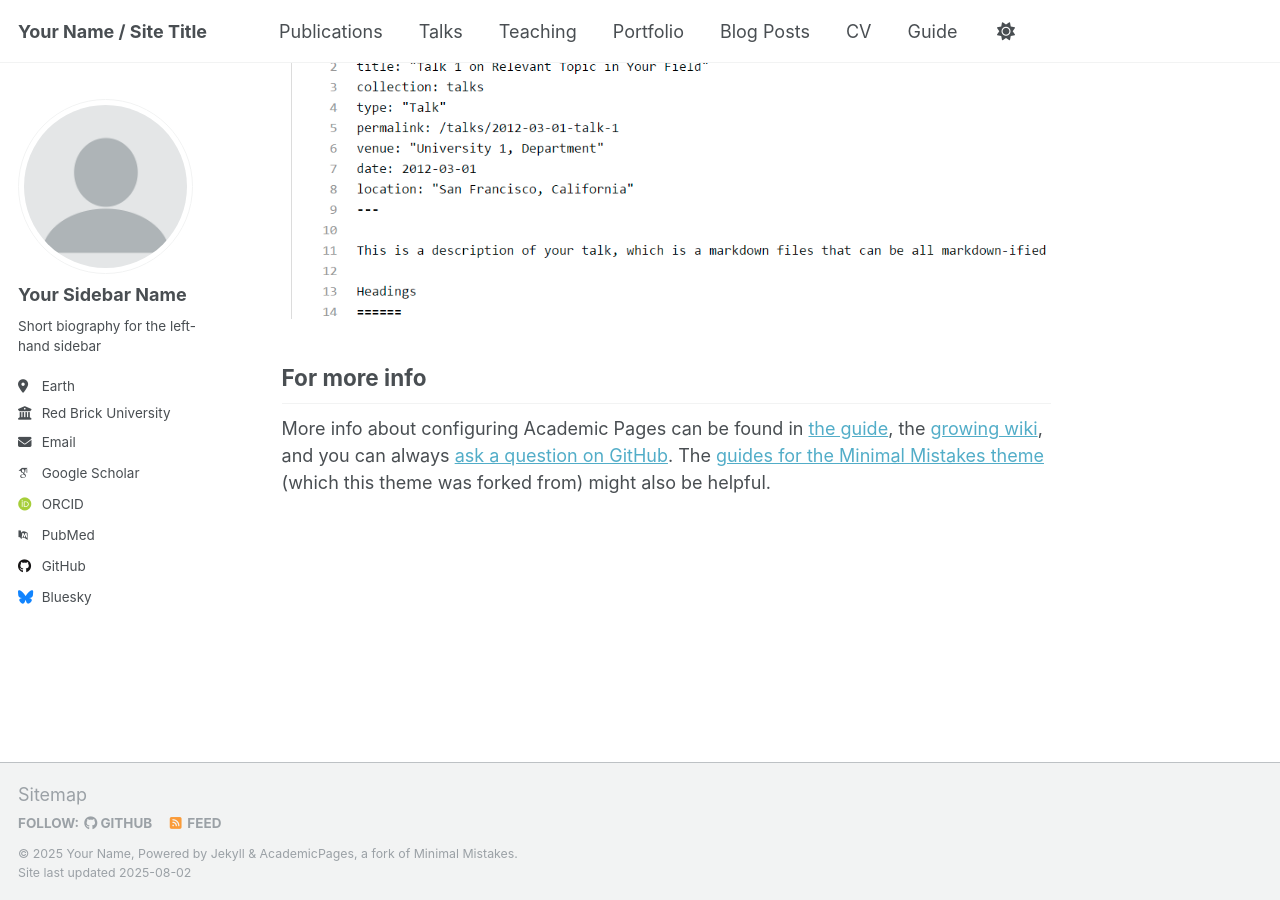
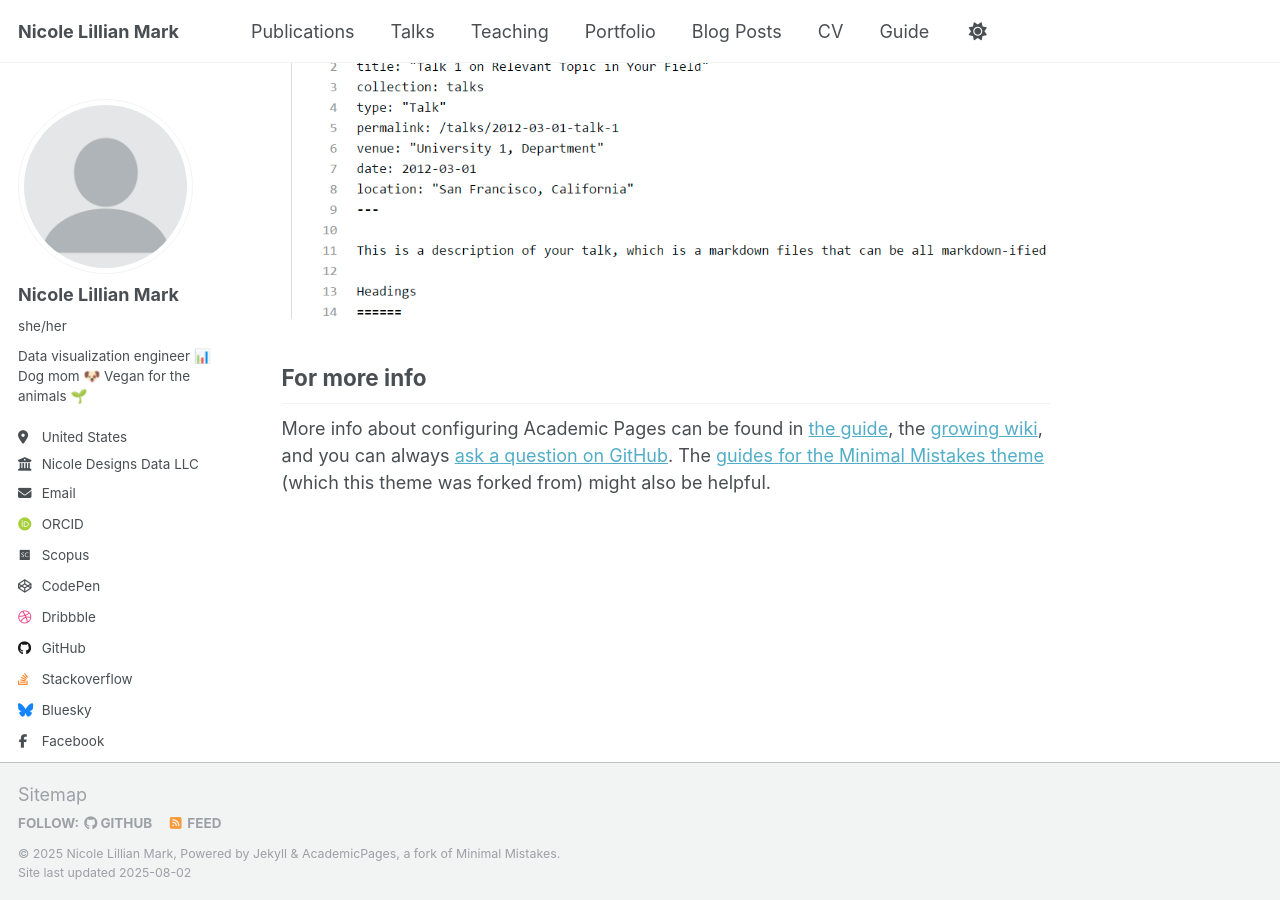
Before and after one commit to nicolelily/nicolelily.github.io, a Jekyll site: the page built from _pages/about.md, in a window 1280 px wide and 900 px high, scrolled down 2880 px. Built offline with Jekyll 4.4.1, drawn with Linux system fonts in a browser that asks for light colours; some web fonts are replaced; a script that is not in the unit is left out.

Commit message:
Update _config.yml

```diff
--- a/_config.yml
+++ b/_config.yml
@@ -9,13 +9,13 @@
 # Basic Site Settings
 locale                   : "en-US"
 site_theme               : "default"
-title                    : "Your Name / Site Title"
+title                    : "Nicole Lillian Mark"
 title_separator          : "-"
-name                     : &name "Your Name"
-description              : &description "personal description"
-url                      : https://academicpages.github.io # the base hostname & protocol for your site e.g. "https://[your GitHub username].github.io" or if you already have some other page hosted on Github then use "https://[your GitHub username].github.io/[Your Repo Name]"
+name                     : &name "Nicole Lillian Mark"
+description              : &description "data visualization engineer + analytics consultant"
+url                      : https://nicolelily.github.io # the base hostname & protocol for your site e.g. "https://[your GitHub username].github.io" or if you already have some other page hosted on Github then use "https://[your GitHub username].github.io/[Your Repo Name]"
 baseurl                  : "" # the subpath of your site, e.g. "/blog"
-repository               : "academicpages/academicpages.github.io"
+repository               : "nicolelily/nicolelily.github.io"
 
 # Site Author - The following control what appear as part of the author content on the side bar.
 #               If a field is blank the icon and link will not appear, otherwise it will be shown.
@@ -23,59 +23,59 @@ repository               : "academicpages/academicpages.github.io"
 author:
   # Biographic information
   avatar           : "profile.png"
-  name             : "Your Sidebar Name"
-  pronouns         : # example: "she/her"
-  bio              : "Short biography for the left-hand sidebar"
-  location         : "Earth"
-  employer         : "Red Brick University"
+  name             : "Nicole Lillian Mark"
+  pronouns         : "she/her"
+  bio              : "Data visualization engineer 📊 Dog mom 🐶 Vegan for the animals 🌱"
+  location         : "United States"
+  employer         : "Nicole Designs Data LLC"
   uri              : # URL
-  email            : "none@example.org"
+  email            : "nicoledesignsdata@pm.me"
 
   # Academic websites
   academia         : # URL
-  arxiv            : # URL - Update with the correct link to your profile
-  googlescholar    : "https://scholar.google.com/citations?user=PS_CX0AAAAAJ"
+  arxiv            : # URL
+  googlescholar    : # URL
   inspire-hep      : # URL
   impactstory      : # URL
-  orcid            : "http://orcid.org/yourorcidurl"
+  orcid            : "https://orcid.org/0000-0001-8383-274X"
   semantic         : # URL
-  pubmed           : "https://www.ncbi.nlm.nih.gov/pubmed/?term=john+snow"
+  pubmed           : # URL
   researchgate     : # URL
-  scopus           : # URL
+  scopus           : "https://www.scopus.com/authid/detail.uri?authorId=57208165220"
 
   # Repositories and software development
   bitbucket        : # Username - Update with your username on the site
-  codepen          : # Username
-  dribbble         : # Username
-  github           : "academicpages"
+  codepen          : "nicoledesignsdata"
+  dribbble         : "nicoledesignsdata"
+  github           : "nicolelily"
   kaggle           : # Username
-  stackoverflow    : # User number or user number and name (i.e., use "1" or "1/jeff-atwood")
+  stackoverflow    : "13801278/nicole-mark"
 
   # Social media
   artstation       : # Username
-  bluesky          : "bsky.app" # Replace this with you Bluesky username
-  facebook         : # Username
+  bluesky          : "nicoledesignsdata.com" # Replace this with you Bluesky username
+  facebook         : "nicoledesignsdata"
   flickr           : # Username
   foursquare       : # Username
   goodreads        : # Username
   google_plus      : # Username
   keybase          : # Username
-  instagram        : # Username
+  instagram        : "nicoledesignsdata"
   lastfm           : # Username
-  linkedin         : # Username
+  linkedin         : "nicole-mark"
   mastodon         : # URL
-  medium           : # URL
+  medium           : "https://medium.com/@nicolemark"
   pinterest        : # Username
   soundcloud       : # Username
   steam            : # Username
   telegram         : # URL
-  tumblr           : # Username
+  tumblr           : "nicoledesignsdata"
   twitter          : # Username for X / Twitter
   vine             : # Username
   weibo            : # Username
-  wikipedia        : # Username
+  wikipedia        : "nicoledesignsdata"
   xing             : # Username
-  youtube          : # Username
+  youtube          : "nicolelily"
   zhihu            : # Username
 
 # Publication Category - The following the list of publication categories and their headings
@@ -92,7 +92,7 @@ teaser                   :  # filename of teaser fallback teaser image placed in
 breadcrumbs              : false # true, false (default)
 words_per_minute         : 160
 future                   : true
-read_more                : "disabled" # if enabled, adds "Read more" links to excerpts
+read_more                : "enabled" # if enabled, adds "Read more" links to excerpts
 talkmap_link             : false      #change to true to add link to talkmap on talks page
 comments:
   provider               : # false (default), "disqus", "discourse", "facebook", "google-plus", "staticman", "custom"
```
